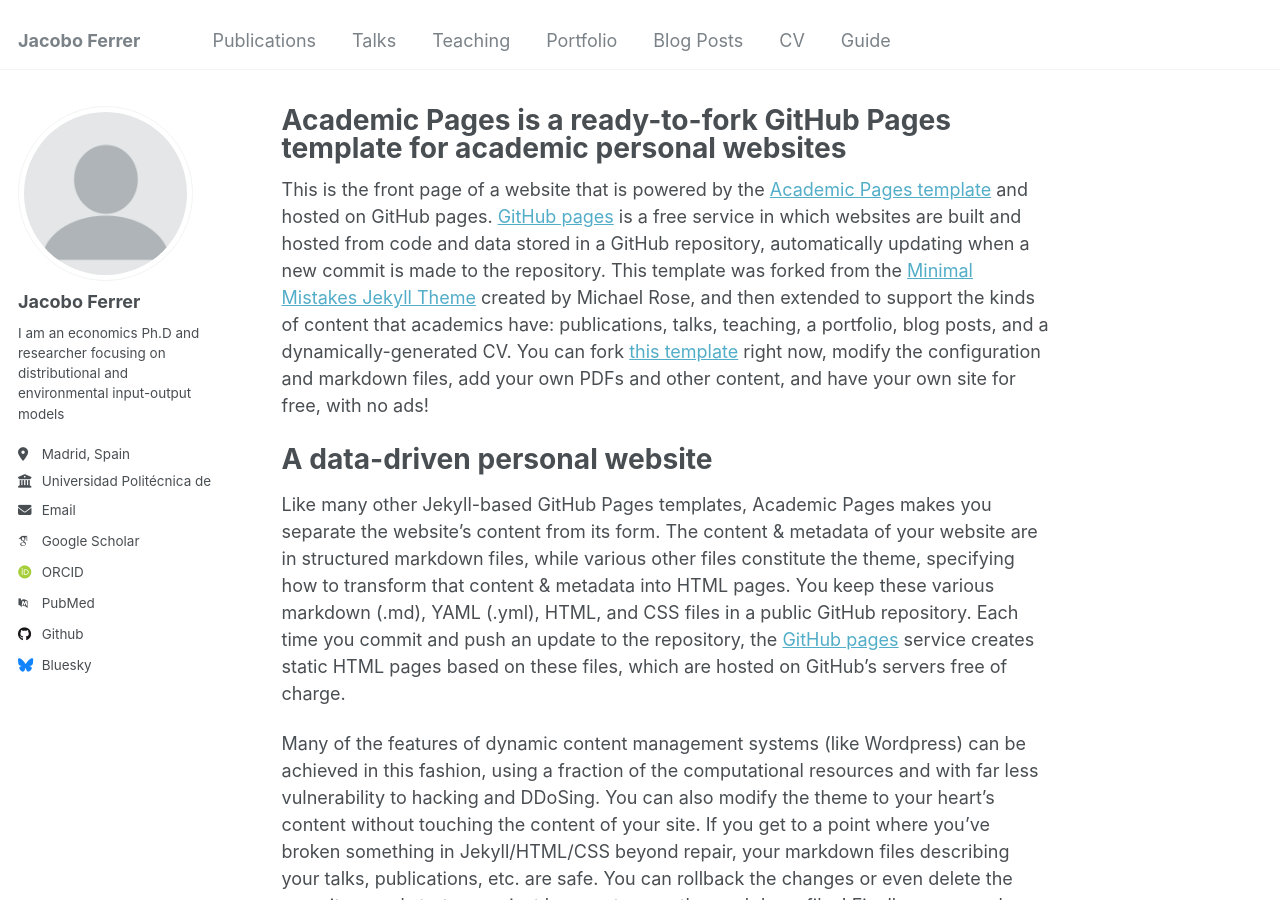
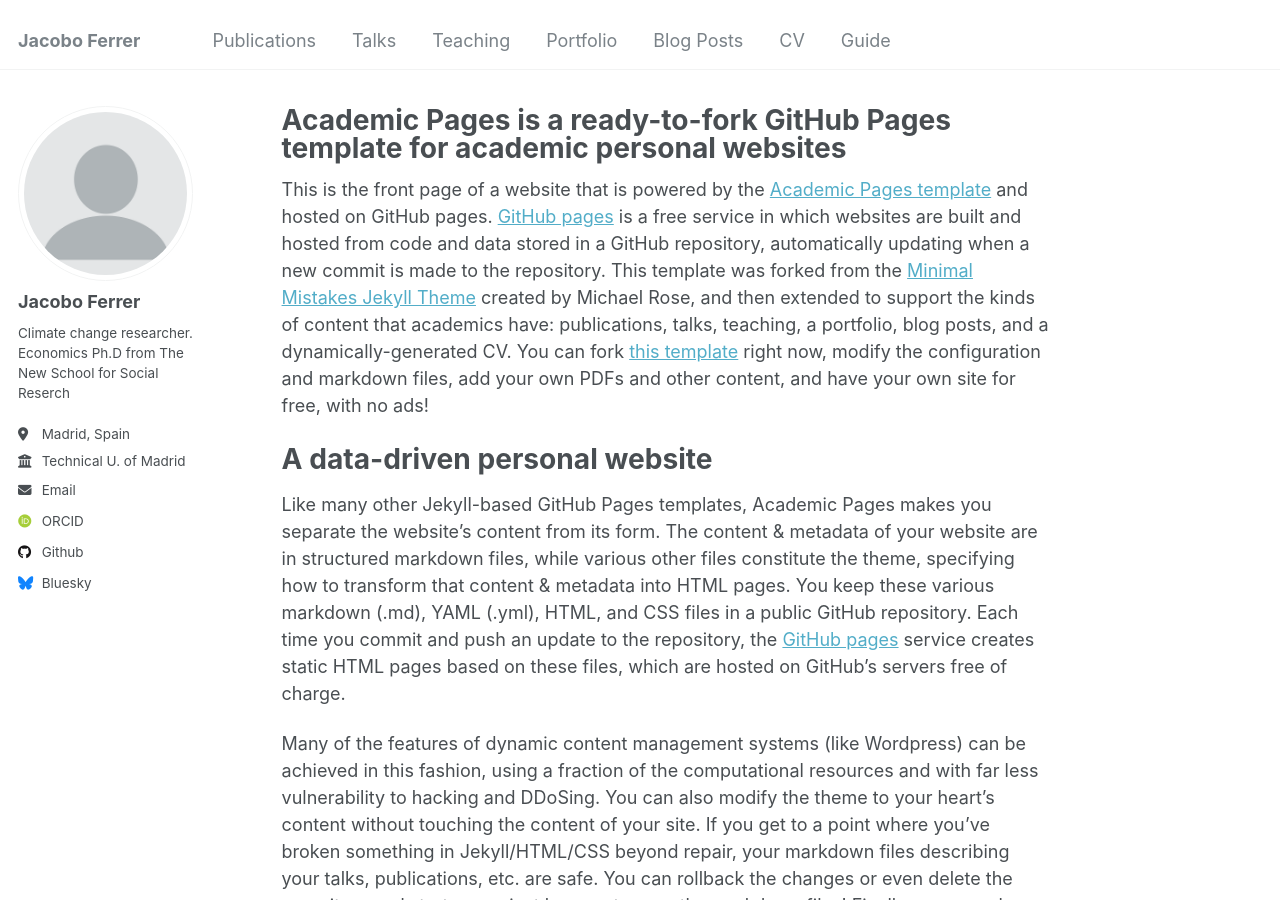
Before and after one commit to jferrherz/jferrherz2.github.io, a Jekyll site: the page built from _pages/about.md, in a window 1280 px wide and 900 px high. Built offline with Jekyll 4.4.1, drawn with Linux system fonts in a browser that asks for light colours; some web fonts are replaced.

Commit message:
Update _config.yml

```diff
--- a/_config.yml
+++ b/_config.yml
@@ -24,19 +24,19 @@ author:
   avatar           : "profile.png"
   name             : "Jacobo Ferrer"
   pronouns         : # example: "she/her"
-  bio              : "I am an economics Ph.D and researcher focusing on distributional and environmental input-output models"
+  bio              : "Climate change researcher. Economics Ph.D from The New School for Social Reserch"
   location         : "Madrid, Spain"
-  employer         : "Universidad Politécnica de Madrid"
+  employer         : "Technical U. of Madrid"
   uri              : # URL
   email            : "jferrherz@gmail.com"
 
   # Academic websites
   arxiv            : # URL - Update with the correct link to your profile
-  googlescholar    : "https://scholar.google.com/citations?user=PS_CX0AAAAAJ"
+  googlescholar    : #"https://scholar.google.com/citations?user=PS_CX0AAAAAJ"
   impactstory      : # URL
-  orcid            : "http://orcid.org/yourorcidurl"
+  orcid            : "https://orcid.org/0000-0002-7873-6275"
   semantic         : # URL
-  pubmed           : "https://www.ncbi.nlm.nih.gov/pubmed/?term=john+snow"
+  pubmed           : #"https://www.ncbi.nlm.nih.gov/pubmed/?term=john+snow"
   researchgate     : # URL
   scopus           : # URL
 
```
